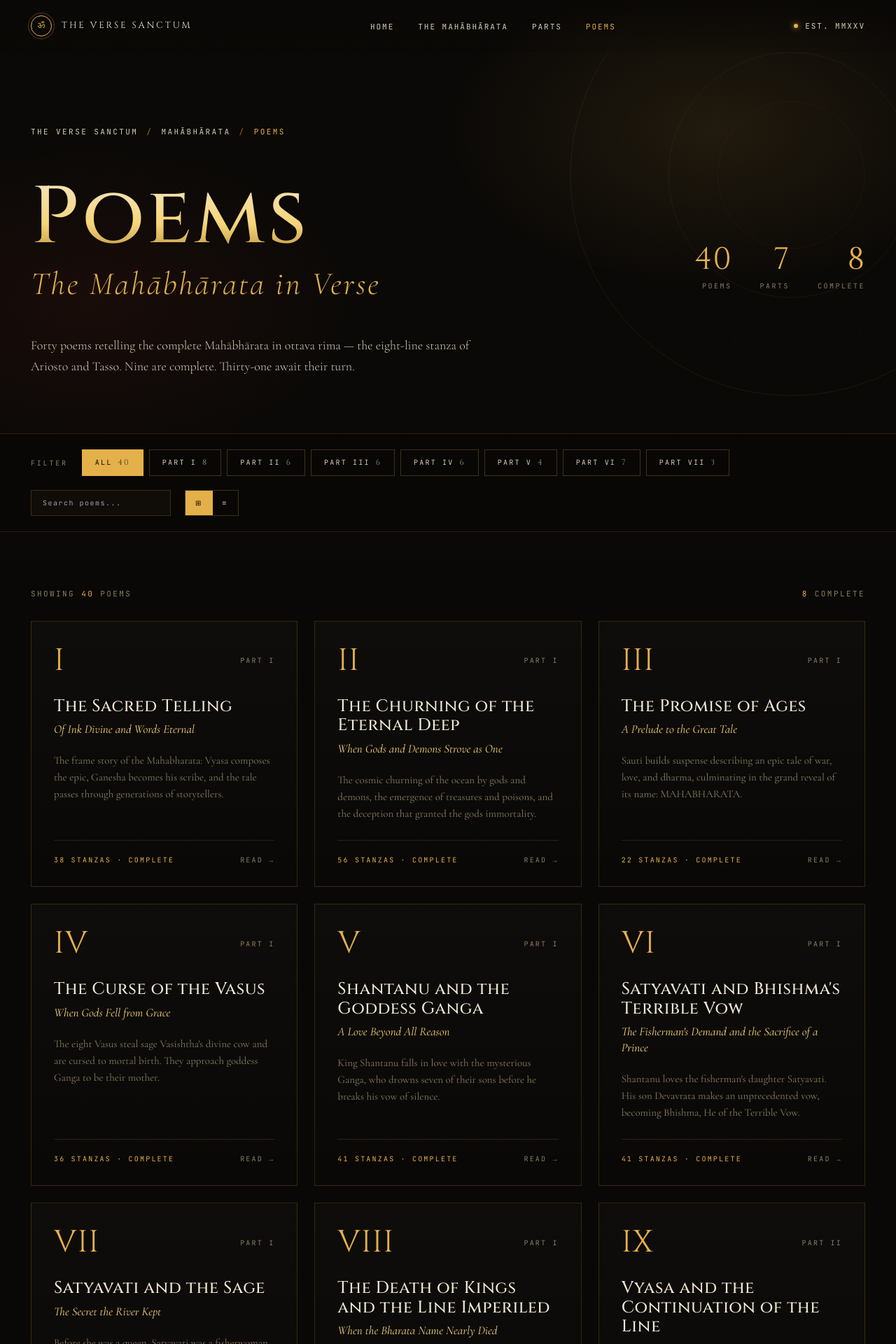
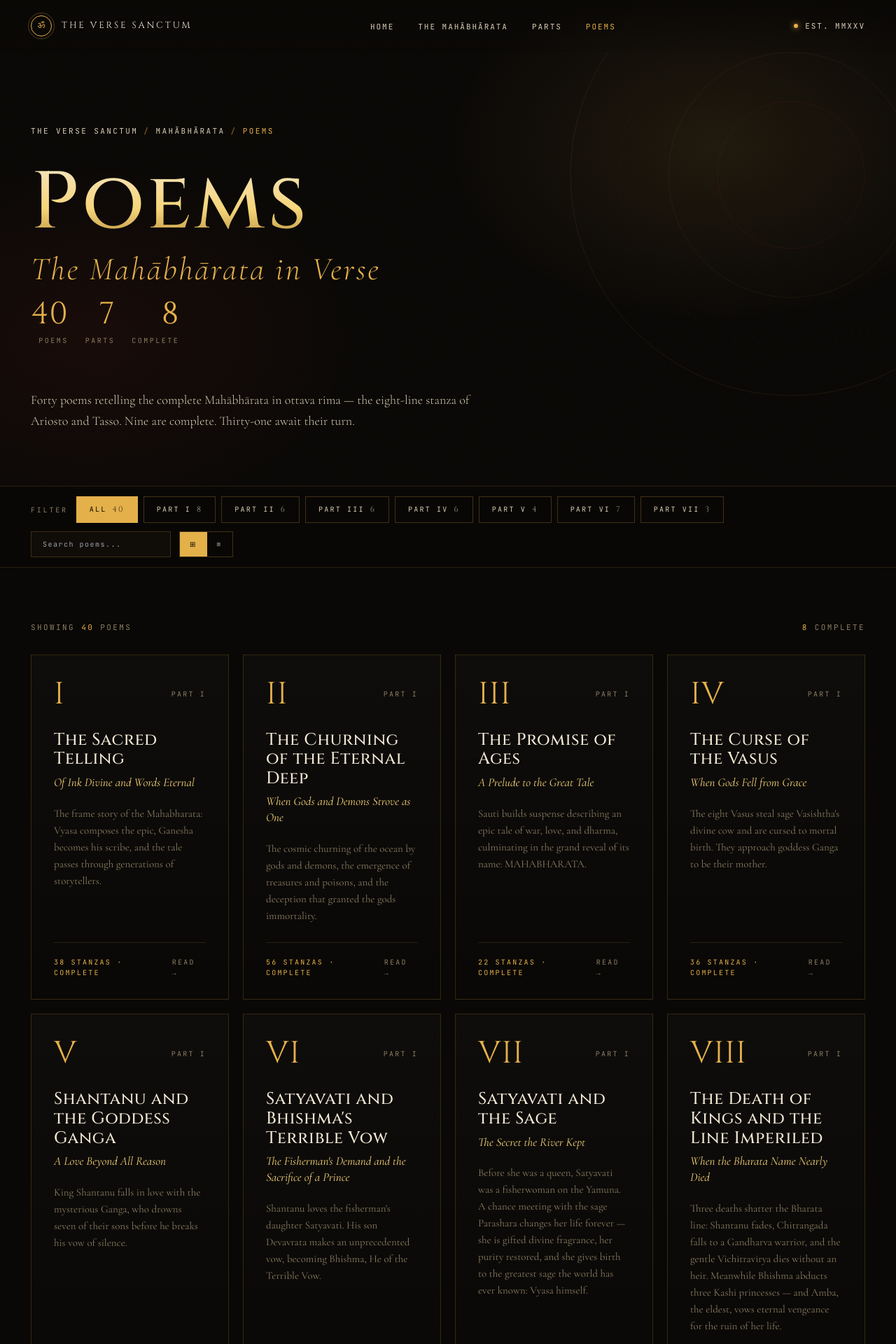
Before and after one commit to AnshumanDhami03/The-Verse-Sanctrum, a React (Vite) app: page /mahabharata/poems in a window 1280 px wide. Shown: the top 1920 px of the page at 70% size. Built offline with nearby package versions, Linux system fonts and the light colour scheme.

Commit message:
Refactor styles and layout in PoemsIndex component

```diff
--- a/src/pages/PoemsIndex.jsx
+++ b/src/pages/PoemsIndex.jsx
@@ -59,7 +59,7 @@ export default function PoemsIndex() {
 
       {/* ── PAGE HERO ── */}
       <header id="top" style={{
-        position:'relative', padding:'180px 44px 80px', overflow:'hidden',
+        position:'relative', padding:'clamp(100px,14vw,180px) clamp(20px,4vw,44px) clamp(40px,6vw,80px)', overflow:'hidden',
         background:`radial-gradient(50% 60% at 80% 30%, rgba(228,176,74,.1), transparent 60%),
           radial-gradient(45% 55% at 10% 70%, rgba(192,53,42,.08), transparent 65%), var(--ink)`,
       }}>
@@ -75,7 +75,7 @@ export default function PoemsIndex() {
 
         <div style={{maxWidth:1280,margin:'0 auto',position:'relative',zIndex:2}}>
           {/* Breadcrumb */}
-          <div className="reveal" style={{display:'flex',alignItems:'center',gap:12,marginBottom:60,fontFamily:'"JetBrains Mono",monospace',fontSize:11,letterSpacing:'.22em',textTransform:'uppercase',color:'var(--vellum-mute)'}}>
+          <div className="reveal" style={{display:'flex',alignItems:'center',gap:8,marginBottom:40,flexWrap:'wrap',fontFamily:'"JetBrains Mono",monospace',fontSize:11,letterSpacing:'.22em',textTransform:'uppercase',color:'var(--vellum-mute)'}}>
             <Link to="/" style={{color:'var(--vellum-dim)',textDecoration:'none',transition:'color .3s'}} onMouseEnter={e=>e.target.style.color='var(--gold)'} onMouseLeave={e=>e.target.style.color='var(--vellum-dim)'}>The Verse Sanctum</Link>
             <span style={{color:'var(--gold-deep)'}}>/</span>
             <Link to="/mahabharata" style={{color:'var(--vellum-dim)',textDecoration:'none',transition:'color .3s'}} onMouseEnter={e=>e.target.style.color='var(--gold)'} onMouseLeave={e=>e.target.style.color='var(--vellum-dim)'}>Mahābhārata</Link>
@@ -83,14 +83,14 @@ export default function PoemsIndex() {
             <span style={{color:'var(--gold)'}}>Poems</span>
           </div>
 
-          <div style={{display:'grid',gridTemplateColumns:'1fr auto',gap:60,alignItems:'end'}}>
+          <div style={{display:'grid',gridTemplateColumns:'1fr',gap:20,alignItems:'end'}}>
             <div>
               <h1 className="reveal" style={{fontFamily:'Cinzel',fontWeight:500,fontSize:'clamp(56px,9vw,150px)',lineHeight:.95,letterSpacing:'.04em'}}>
                 <span style={{background:'linear-gradient(180deg, var(--vellum) 0%, var(--gold-lit) 55%, var(--gold-deep) 100%)',WebkitBackgroundClip:'text',backgroundClip:'text',color:'transparent'}}>Poems</span>
                 <em style={{fontFamily:'"Cormorant Garamond"',fontWeight:300,fontStyle:'italic',fontSize:'.4em',color:'var(--gold)',letterSpacing:'.06em',display:'block',marginTop:18}}>The Mahābhārata in Verse</em>
               </h1>
             </div>
-            <div className="reveal" style={{display:'flex',gap:40,paddingBottom:12}}>
+            <div className="reveal" style={{display:'flex',gap:24,paddingBottom:12,flexWrap:'wrap'}}>
               {[{n:40,l:'Poems'},{n:mahabharataInfo.parts.length,l:'Parts'},{n:poems.filter(p=>p.status==='complete').length,l:'Complete'}].map((s,i)=>(
                 <div key={i} style={{textAlign:'right'}}>
                   <div style={{fontFamily:'Cinzel',fontSize:44,color:'var(--gold)',lineHeight:1,letterSpacing:'.02em'}}>{s.n}</div>
@@ -111,9 +111,9 @@ export default function PoemsIndex() {
         position:'sticky',top:0,zIndex:30,
         background:'rgba(10,8,6,.92)',backdropFilter:'blur(14px)',
         borderTop:'1px solid rgba(228,176,74,.14)',borderBottom:'1px solid rgba(228,176,74,.14)',
-        padding:'22px 44px',
+        padding:'14px clamp(16px,4vw,44px)',
       }}>
-        <div style={{maxWidth:1280,margin:'0 auto',display:'flex',alignItems:'center',gap:20,flexWrap:'wrap'}}>
+        <div style={{maxWidth:1280,margin:'0 auto',display:'flex',alignItems:'center',gap:12,flexWrap:'wrap'}}>
           <span style={{fontFamily:'"JetBrains Mono",monospace',fontSize:10,letterSpacing:'.28em',textTransform:'uppercase',color:'var(--vellum-mute)'}}>Filter</span>
           {/* Part chips */}
           <div style={{display:'flex',gap:8,flexWrap:'wrap'}}>
@@ -151,7 +151,7 @@ export default function PoemsIndex() {
       </div>
 
       {/* ── LIBRARY ── */}
-      <section style={{padding:'80px 44px 140px',background:'var(--ink)',minHeight:'80vh'}}>
+      <section style={{padding:'clamp(40px,6vw,80px) clamp(16px,4vw,44px) clamp(80px,10vw,140px)',background:'var(--ink)',minHeight:'80vh'}}>
         <div style={{maxWidth:1280,margin:'0 auto'}}>
           {/* Count */}
           <div style={{display:'flex',justifyContent:'space-between',alignItems:'baseline',color:'var(--vellum-mute)',fontFamily:'"JetBrains Mono",monospace',fontSize:11,letterSpacing:'.22em',textTransform:'uppercase',marginBottom:30}}>
@@ -164,7 +164,7 @@ export default function PoemsIndex() {
             {view === 'grid' && (
               <motion.div key={selectedPart + search}
                 initial={{opacity:0}} animate={{opacity:1}} exit={{opacity:0}} transition={{duration:.3}}
-                style={{display:'grid',gridTemplateColumns:'repeat(3,1fr)',gap:24}}>
+                style={{display:'grid',gridTemplateColumns:'repeat(auto-fit,minmax(min(100%,280px),1fr))',gap:20}}>
                 {filtered.map((poem,i) => {
                   const isComplete = poem.status === 'complete'
                   return (
@@ -213,7 +213,7 @@ export default function PoemsIndex() {
                       initial={{opacity:0,x:-20}} animate={{opacity:1,x:0}} transition={{delay:Math.min(i*.03,.3)}}
                       onClick={()=>isComplete&&navigate(`/mahabharata/poem/${poem.id}`)}
                       style={{
-                        display:'grid',gridTemplateColumns:'80px 1.5fr 2fr 160px 80px',gap:30,alignItems:'center',
+                        display:'grid',gridTemplateColumns:'60px 1fr',gap:16,alignItems:'center',
                         padding:'28px 10px',borderBottom:'1px solid rgba(228,176,74,.12)',
                         cursor:isComplete?'pointer':'default',transition:'all .4s',
                         opacity:isComplete?1:.45,
@@ -249,7 +249,7 @@ export default function PoemsIndex() {
       </div>
 
       {/* ── FOOTER ── */}
-      <footer style={{maxWidth:1280,margin:'0 auto',padding:'40px 44px',borderTop:'1px solid rgba(228,176,74,.15)',display:'grid',gridTemplateColumns:'1fr auto 1fr',gap:30,alignItems:'center',color:'var(--vellum-mute)',fontSize:13}}>
+      <footer style={{maxWidth:1280,margin:'0 auto',padding:'40px 44px',borderTop:'1px solid rgba(228,176,74,.15)',display:'grid',gridTemplateColumns:'1fr',gap:12,alignItems:'center',color:'var(--vellum-mute)',fontSize:13,textAlign:'center'}}>
         <div><Link to="/mahabharata" style={{display:'inline-flex',alignItems:'center',gap:10,color:'var(--vellum-dim)',fontFamily:'"JetBrains Mono",monospace',fontSize:11,letterSpacing:'.22em',textTransform:'uppercase',textDecoration:'none'}}>← Back to the Mahābhārata</Link></div>
         <div style={{textAlign:'center',color:'var(--gold)',fontFamily:'Cinzel',letterSpacing:'.3em',textTransform:'uppercase',fontSize:11}}>The Verse Sanctum · Library</div>
         <div style={{textAlign:'right'}}><a href="#top" style={{color:'var(--gold)',fontFamily:'"JetBrains Mono",monospace',fontSize:11,letterSpacing:'.2em',textTransform:'uppercase',textDecoration:'none'}}>Return to the top ↑</a></div>
```
